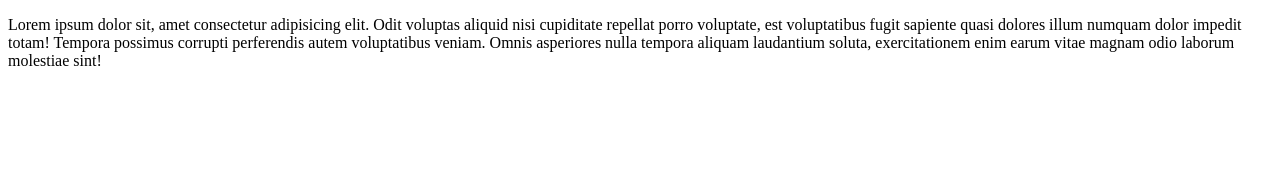
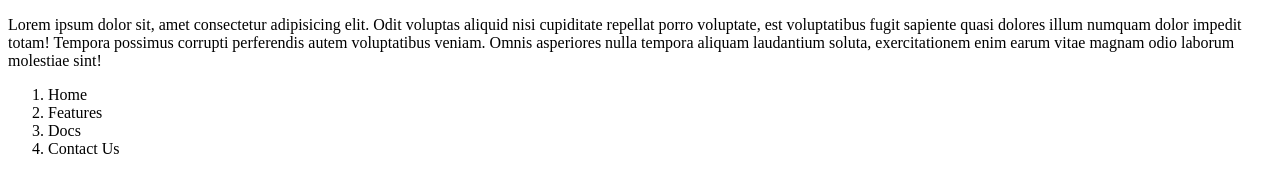
Before and after one commit to ankurMishraDev/Learning-git, a plain HTML site: page index.html in a window 1280 px wide. Drawn offline with Linux system fonts and the light colour scheme.

Commit message:
navbar components added

```diff
--- a/index.html
+++ b/index.html
@@ -14,5 +14,11 @@
       tempora aliquam laudantium soluta, exercitationem enim earum vitae magnam
       odio laborum molestiae sint!
     </p>
+    <ol>
+        <li>Home</li>
+        <li>Features</li>
+        <li>Docs</li>
+        <li>Contact Us</li>
+    </ol>
   </body>
 </html>
```
